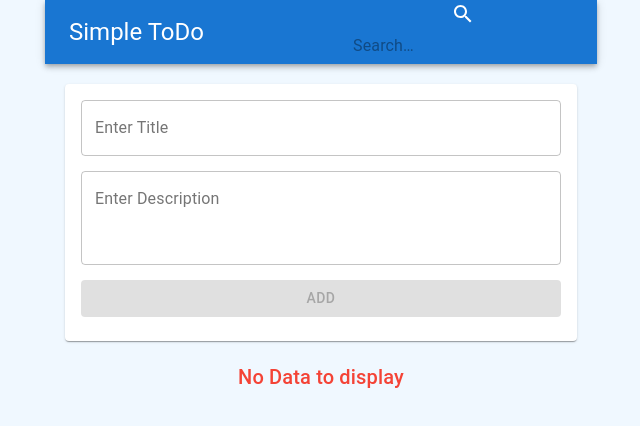
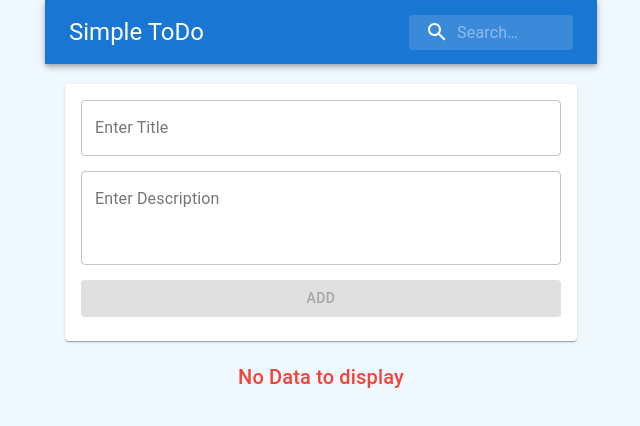
Before and after one commit to VishwaDeAero/todo-react, a React (Create React App) app: page / in a window 1280 px wide. Shown: the top 426 px of the page, without its empty margins (319-959 px from the left). Built offline with nearby package versions, Linux system fonts and the light colour scheme.

Commit message:
search view ui fix

```diff
--- a/src/view/form.js
+++ b/src/view/form.js
@@ -18,6 +18,9 @@ const useStyles = makeStyles({
     //     padding: 16,
     //     boxShadow: "0px 3px 5px -1px rgba(0,0,0,0.2), 0px 6px 10px 0px rgba(0,0,0,0.14), 0px 1px 18px 0px rgba(0,0,0,0.12)"
     // },
+    fullWidth:{
+        width:'100%',
+    },
     desc: {
         marginTop: 15
     },
@@ -65,15 +68,15 @@ const Form = ({ title, desc, setTitle, setDesc, addItem, editItem, edit, error,
             <Card sx={{ minWidth: 275 }} className={classes.card}>
                 <CardContent>
                     <Grid container alignItems="center">
-                        <Grid item md={12}>
+                        <Grid className={classes.fullWidth} item md={12}>
                             <TextField value={title} onChange={handleTitleChange}
                                 error={!!error.title} helperText={error.title} id="title" fullWidth label="Enter Title" variant="outlined" />
                         </Grid>
-                        <Grid item md={12}>
+                        <Grid className={classes.fullWidth} item md={12}>
                             <TextField value={desc} onChange={handleDescChange}
                                 error={!!error.description} helperText={error.description} className={classes.desc} id="description" fullWidth label="Enter Description" minRows={3} multiline variant="outlined" />
                         </Grid>
-                        <Grid item md={12}>
+                        <Grid className={classes.fullWidth} item md={12}>
                             <Button className={classes.button} variant="contained" color="primary" disabled={!title || !desc} onClick={handleClick}>
                                 {edit ? "Edit" : "Add"}
                             </Button>
--- a/src/view/header.js
+++ b/src/view/header.js
@@ -8,15 +8,12 @@ import { makeStyles, styled, alpha } from '@material-ui/core/styles';
 import { connect } from 'react-redux'
 import * as actionTypes from '../store/actions';
 
-const useStyles = makeStyles({
+const useStyles = makeStyles((theme) => ({
     heading: {
         flexGrow: 1
         // margin: "auto"
-    }
-});
-
-// Search
-const Search = styled('div')(({ theme }) => ({
+    },
+    search: {
         position: 'relative',
         borderRadius: theme.shape.borderRadius,
         backgroundColor: alpha(theme.palette.common.white, 0.15),
@@ -29,9 +26,8 @@ const Search = styled('div')(({ theme }) => ({
             marginLeft: theme.spacing(1),
             width: 'auto',
         },
-}));
-
-const SearchIconWrapper = styled('div')(({ theme }) => ({
+    },
+    searchIcon: {
         padding: theme.spacing(0, 2),
         height: '100%',
         position: 'absolute',
@@ -39,16 +35,16 @@ const SearchIconWrapper = styled('div')(({ theme }) => ({
         display: 'flex',
         alignItems: 'center',
         justifyContent: 'center',
-}));
-
-const StyledInputBase = styled(InputBase)(({ theme }) => ({
+    },
+    inputRoot: {
         color: 'inherit',
+    },
+    inputInput: {
+        padding: theme.spacing(1, 1, 1, 0),
+        // vertical padding + font size from searchIcon
+        paddingLeft: `calc(1em + ${theme.spacing(4)}px)`,
+        transition: theme.transitions.create('width'),
         width: '100%',
-    '& .MuiInputBase-input': {
-        padding: theme.spacing(1, 1, 1, 6),
-        // vertical padding + font size from searchIcon
-        paddingLeft: `calc(1em + ${theme.spacing(4)})`,
-        transition: theme.transitions.create('width'),
         [theme.breakpoints.up('sm')]: {
             width: '12ch',
             '&:focus': {
@@ -57,7 +53,6 @@ const StyledInputBase = styled(InputBase)(({ theme }) => ({
         },
     },
 }));
-//Search Parameters end
 
 const Header = ({ setSearch, searchValue }) => {
     const classes = useStyles();
@@ -72,17 +67,21 @@ const Header = ({ setSearch, searchValue }) => {
         <AppBar position="static">
             <Toolbar>
                 <Typography className={classes.heading} variant="h5" align='left'>Simple ToDo</Typography>
-                <Search>
-                    <SearchIconWrapper>
+                <div className={classes.search}>
+                    <div className={classes.searchIcon}>
                         <SearchIcon />
-                    </SearchIconWrapper>
-                    <StyledInputBase
+                    </div>
+                    <InputBase
                         value={searchValue}
                         placeholder="Search…"
                         inputProps={{ 'aria-label': 'search' }}
                         onChange={handleSearch}
+                        classes={{
+                            root: classes.inputRoot,
+                            input: classes.inputInput,
+                        }}
                     />
-                </Search>
+                </div>
             </Toolbar>
         </AppBar>
     )
```
Lines whose indentation alone changed are shown as unchanged.
